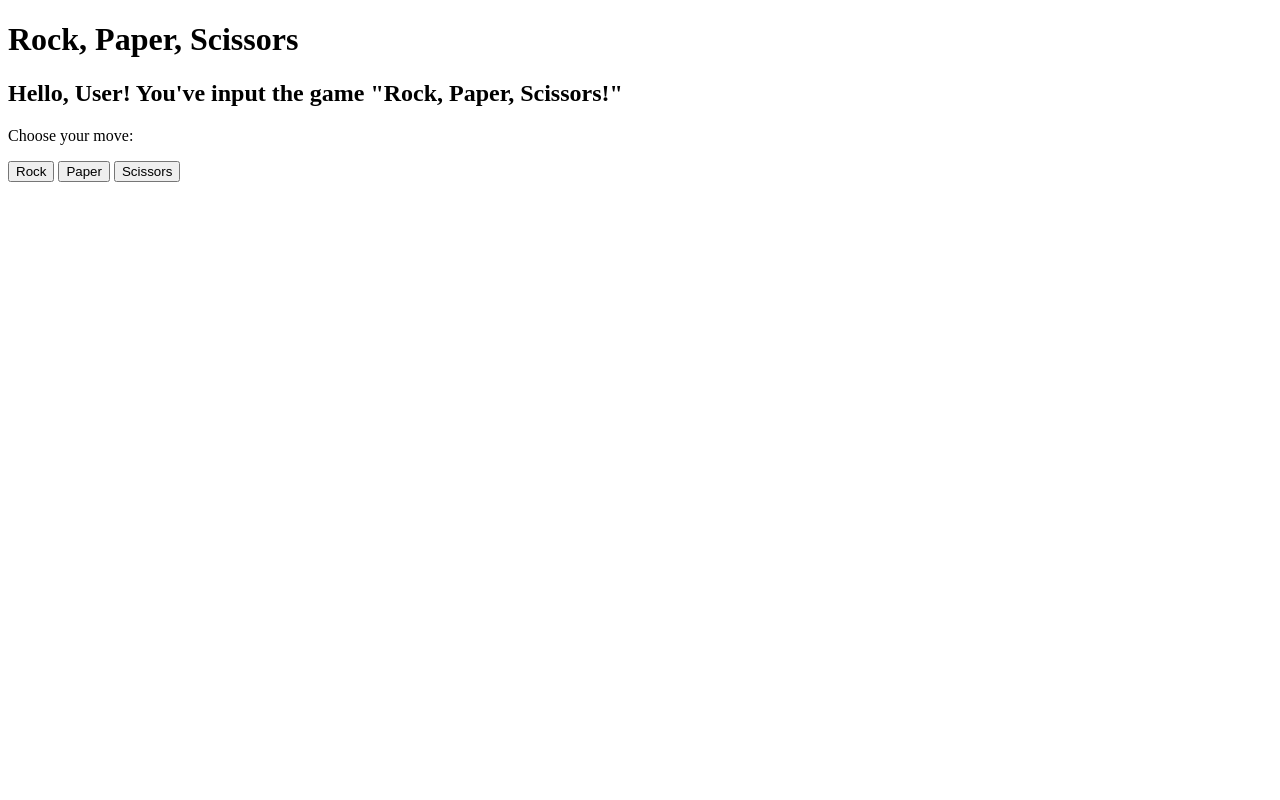
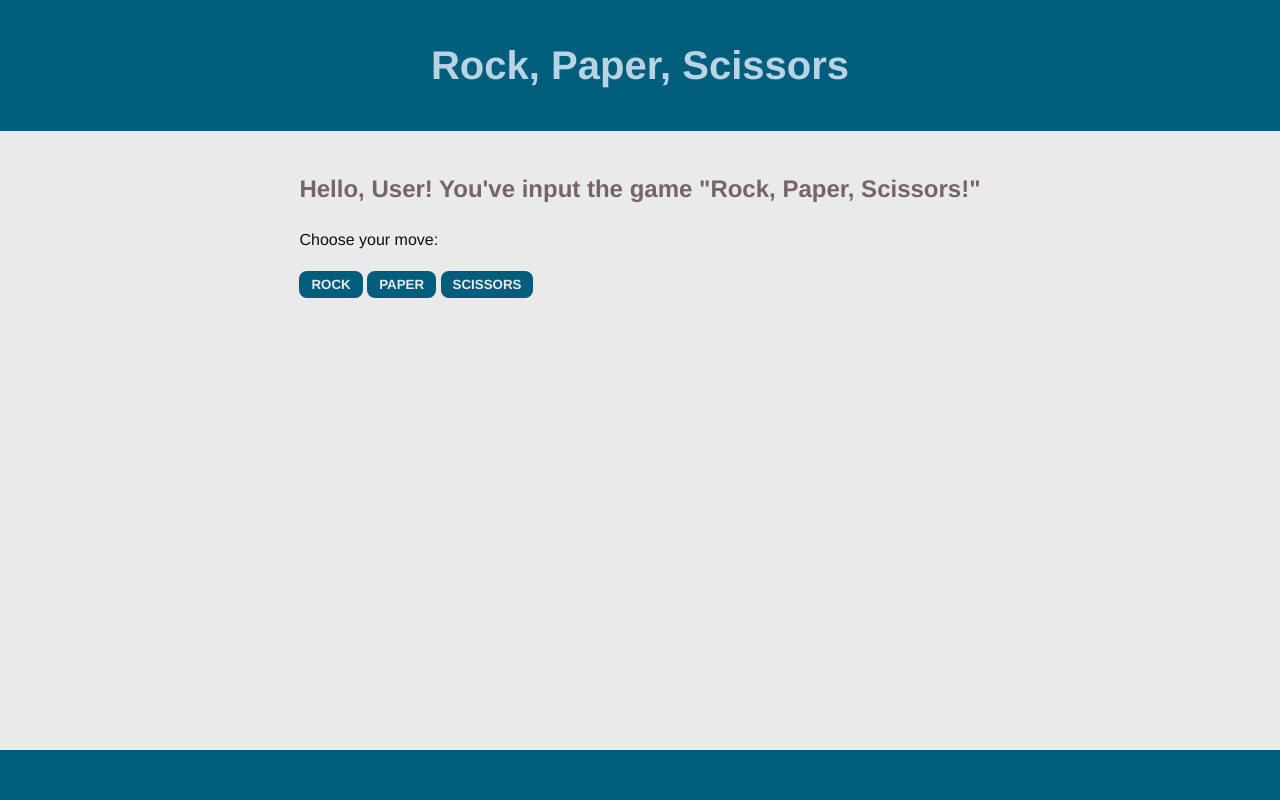
Before and after one commit to dinoflower/rock-paper-scissors, a plain HTML site: page index.html in a window 1280 px wide. Drawn offline with Linux system fonts and the light colour scheme.

Commit message:
update css

```diff
--- a/index.html
+++ b/index.html
@@ -4,20 +4,28 @@
         <title>Rock, Paper, Scissors</title>
         <meta charset="UTF-8">
         <link rel="stylesheet" href="style.css">
+        <meta name="viewport" content="width=device-width, initial-scale=1.0">
     </head>
     <body>
-        <h1>Rock, Paper, Scissors</h1>
-            <h2>Hello, User! You've input the game "Rock, Paper, Scissors!"</h2>
+        <div class="header">
+            <h1 class="heading">Rock, Paper, Scissors</h1>
+        </div>
         <div class="outer container">
+            <h2 class="greeting">Hello, User! You've input the game "Rock, Paper, Scissors!"</h2>
+                <div class="inner container">
                     <p>Choose your move:</p>
                     <div class="button container">
-                    <button id="rock_Button">Rock</button>
-                    <button id="paper_Button">Paper</button>
-                    <button id="scissors_Button">Scissors</button>
+                        <button id="rock_Button">ROCK</button>
+                        <button id="paper_Button">PAPER</button>
+                        <button id="scissors_Button">SCISSORS</button>
                     </div>
                     <div id="results_container"></div>
                     <div id="reset_container"></div>
                 </div>
+        </div>
+        <div class="footer">
+            <p class="secret">Warning! Incoming game!</p>
+        </div>
         <script src="javascript.js"></script>
     </body>
 </html>
--- a/javascript.js
+++ b/javascript.js
@@ -31,16 +31,19 @@ function getResults() {
     gameText = document.createElement('p');
     if (playerScore > computerScore) {
         gameText.textContent = "Game over. User wins.";
+        gameText.setAttribute("class", "final");
         results.appendChild(gameText);
         endGame();
     }
     else if (computerScore > playerScore) {
         gameText.textContent = "Game over. Computer wins.";
+        gameText.setAttribute("class", "final");
         results.appendChild(gameText);
         endGame();
     }
     else {
         gameText.textContent = "Are you a good user or a bad user?";
+        gameText.setAttribute("class", "final");
         results.appendChild(gameText);
         endGame();
     }
@@ -50,6 +53,9 @@ function endGame() {
     rockButton.disabled = true;
     paperButton.disabled = true;
     scissorsButton.disabled = true;
+    rockButton.setAttribute("class","disabled");
+    paperButton.setAttribute("class","disabled");
+    scissorsButton.setAttribute("class","disabled");
     createReset();
 };
 
--- a/style.css
+++ b/style.css
@@ -0,0 +1,83 @@
+body {
+    font-family: 'Avant Garde', 'Franklin Gothic Medium', Arial, sans-serif;
+    margin: 0;
+    height: 100vh;
+    overflow: hidden;
+    display: flex;
+    flex-direction: column;
+    background-color: #EAEAEA;
+    color: #040F16;
+}
+
+.header,
+.footer {
+    background-color: #005E7C;
+    display: flex;
+    align-items: center;
+    justify-content: center;
+}
+
+.header {
+    padding: 1em;
+}
+
+.footer {
+    color: #005E7C;
+}
+
+h1 {
+    color: #B8D4E3;
+    font-size: 2.5em;
+}
+
+h2 {
+    color: #796465;
+    font-size: 1.5em;
+    margin: .5em 0;
+}
+
+p {
+    font-size: 1em;
+}
+
+.outer {
+    max-width: 55%;
+    padding: 2em;
+    margin: 0 auto;
+    flex: 1;
+    display: flex;
+    flex-direction: column;
+    align-items: flex-start;
+}
+
+button {
+    background-color: #005E7C;
+    border: none;
+    font-family: 'Avant Garde', 'Franklin Gothic Medium', Arial, sans-serif;
+    color: #EAEAEA;
+    font-weight: 700;
+    padding: 6px 12px;
+    border-radius: 8px;
+    margin: .5em 0;
+}
+
+.disabled {
+    background-color: #B8D4E3;
+    border: none;
+    font-family: 'Avant Garde', 'Franklin Gothic Medium', Arial, sans-serif;
+    color: #EAEAEA;
+    font-weight: 700;
+    padding: 6px 12px;
+    border-radius: 8px;
+    margin: .5em 0;
+}
+
+.final {
+    color: #040F16;
+    font-weight: 700;
+    font-size: 1em;
+}
+
+
+/* Prussian Blue #1C3144, Columbia Blue #B8D4E3, Nyanza #EEFFDB, Mountbatten Pink #946E83, Deep Saffron #F19A3E */
+/* Rich Black #040F16, Blue Sapphire #005E7C, Platinum #EAEAEA, Columbia Blue #B8D4E3, Deep Taupe #796465
```
Also changed, not shown: 1 other file. Lines whose indentation alone changed are shown as unchanged.
